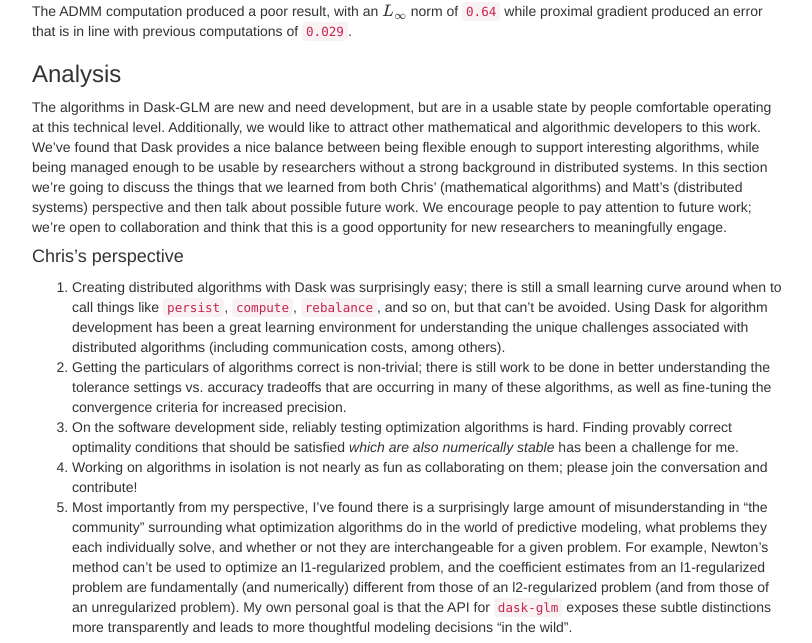
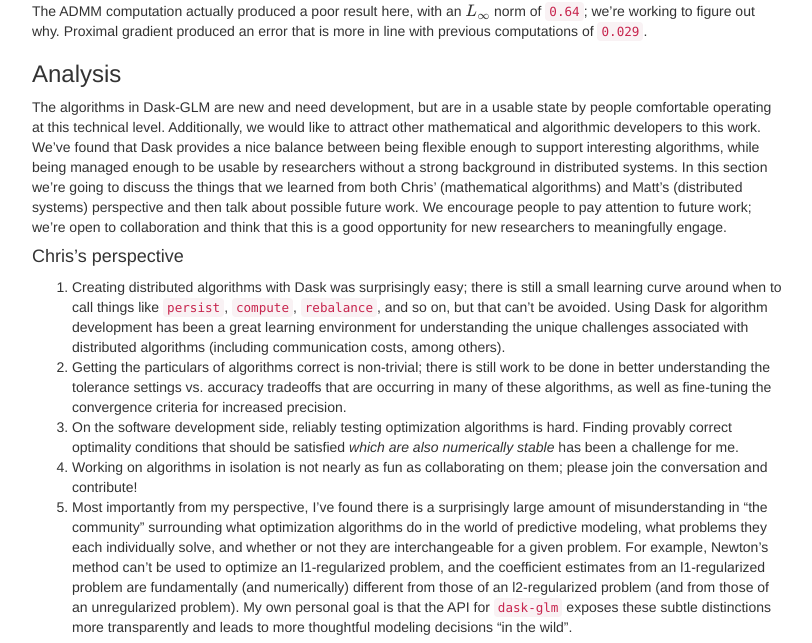
Before and after one commit to besyskymnbk/blog, a Jekyll site: the page built from _posts/work/2017-03-17-dask-glm-1.md, in a window 1280 px wide and 900 px high, scrolled down 9317 px, cut to the strip 257-900 px from the top of the window. Shown: the whole strip, without its empty margins (233-1045 px from the left). Built offline with Jekyll 4.4.1, drawn with Linux system fonts in a browser that asks for light colours; formulas are drawn with MathJax 3; comment, search, counter and statistics services are not loaded.

Commit message:
add disclaimers on cluster results

```diff
--- a/_posts/work/2017-03-17-dask-glm-1.md
+++ b/_posts/work/2017-03-17-dask-glm-1.md
@@ -462,9 +462,9 @@ megabytes.
 <iframe src="https://cdn.rawgit.com/mrocklin/c9f1724285af29cfa50fd1430178c5af/raw/0d0edca0fa97a70c0e90699eb41c51e23f503ea6/dask-glm-admm-large.html"
         width="800" height="400"></iframe>
 
-The ADMM computation produced a poor result, with an $L_{\infty}$ norm of
-`0.64` while proximal gradient produced an error that is in line with previous
-computations of `0.029`.
+The ADMM computation actually produced a poor result here, with an $L_{\infty}$ norm of
+`0.64`; we're working to figure out why.  Proximal gradient produced an error
+that is more in line with previous computations of `0.029`.
 
 
 ### Analysis
```
